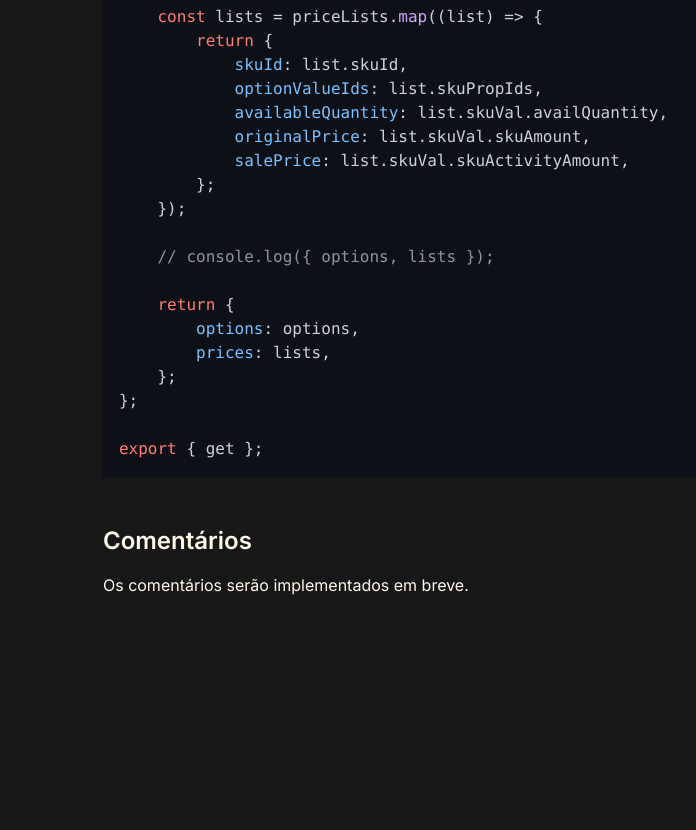
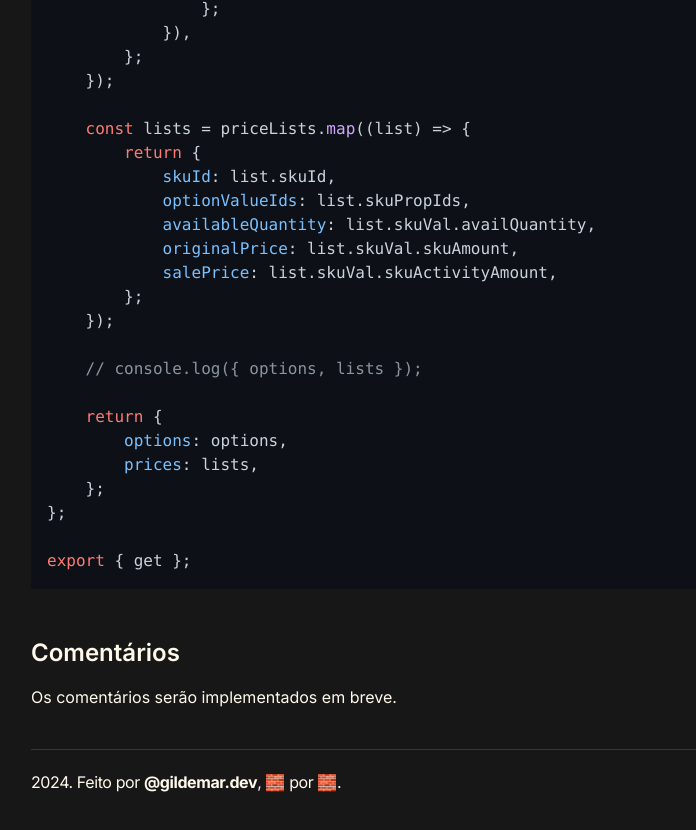
Before and after one commit to gildemardev/gildemar.dev, a Next.js app: page /blog/post2 in a window 1280 px wide. Shown: the part 7175-8005 px from the top of the page, without its empty margins (225-921 px from the left). Before the commit the page ends 7804 px from the top, so only its background shows below. Built offline with nearby package versions, Linux system fonts and the light colour scheme.

Commit message:
:lipstick: better layout styling in general

```diff
--- a/src/app/blog/[slug]/page.tsx
+++ b/src/app/blog/[slug]/page.tsx
@@ -21,13 +21,13 @@ export default async function Post({ params }: { params: { slug: string } }) {
 	const { data, content } = matter(fileContent);
 
 	return (
-		<section className=''>
+		<article>
 			<Image
 				src={data.image}
 				alt={data.title}
 				width={1200}
 				height={600}
-				className='w-full h-64 object-cover rounded-lg mb-8'
+				className='w-full h-96 object-cover rounded-lg mb-8'
 			/>
 			<h1 className='text-4xl font-bold mb-4 '>{data.title}</h1>
 			<div className='mb-8'>
@@ -49,6 +49,6 @@ export default async function Post({ params }: { params: { slug: string } }) {
 				<h2 className='text-2xl font-semibold mb-4'>Comentários</h2>
 				<p>Os comentários serão implementados em breve.</p>
 			</div>
-		</section>
+		</article>
 	);
 }
--- a/src/app/blog/layout.tsx
+++ b/src/app/blog/layout.tsx
@@ -2,6 +2,7 @@ import type { Metadata } from "next";
 import "@/styles/globals.css";
 import "highlight.js/styles/github-dark.css";
 import Header from "@/components/Header";
+import Footer from "@/components/Footer";
 
 export const metadata: Metadata = {
 	title: "Blog - GildemarDev",
@@ -14,9 +15,10 @@ export default function BlogLayout({
 	children: React.ReactNode;
 }>) {
 	return (
-		<main className='font-sans container max-w-prose mx-auto px-4 py-8 '>
+		<main className='font-sans flex flex-col items-center px-5 sm:px-12 md:px-24 py-10'>
 			<Header />
-			{children}
+			<section className='max-w-3xl pb-10'>{children}</section>
+			<Footer />
 		</main>
 	);
 }
--- a/src/app/page.tsx
+++ b/src/app/page.tsx
@@ -31,7 +31,7 @@ export default function Home() {
 			<motion.main
 				ref={ref}
 				style={{ backgroundColor }}
-				className='flex  flex-col items-center px-5 sm:px-12 md:px-24 py-10'>
+				className='flex flex-col items-center px-5 sm:px-12 md:px-24 py-10'>
 				<Header />
 				<section className='max-w-3xl pb-10'>
 					{/* TODO: Enfatizar algumas frases com a tag strong */}
```
